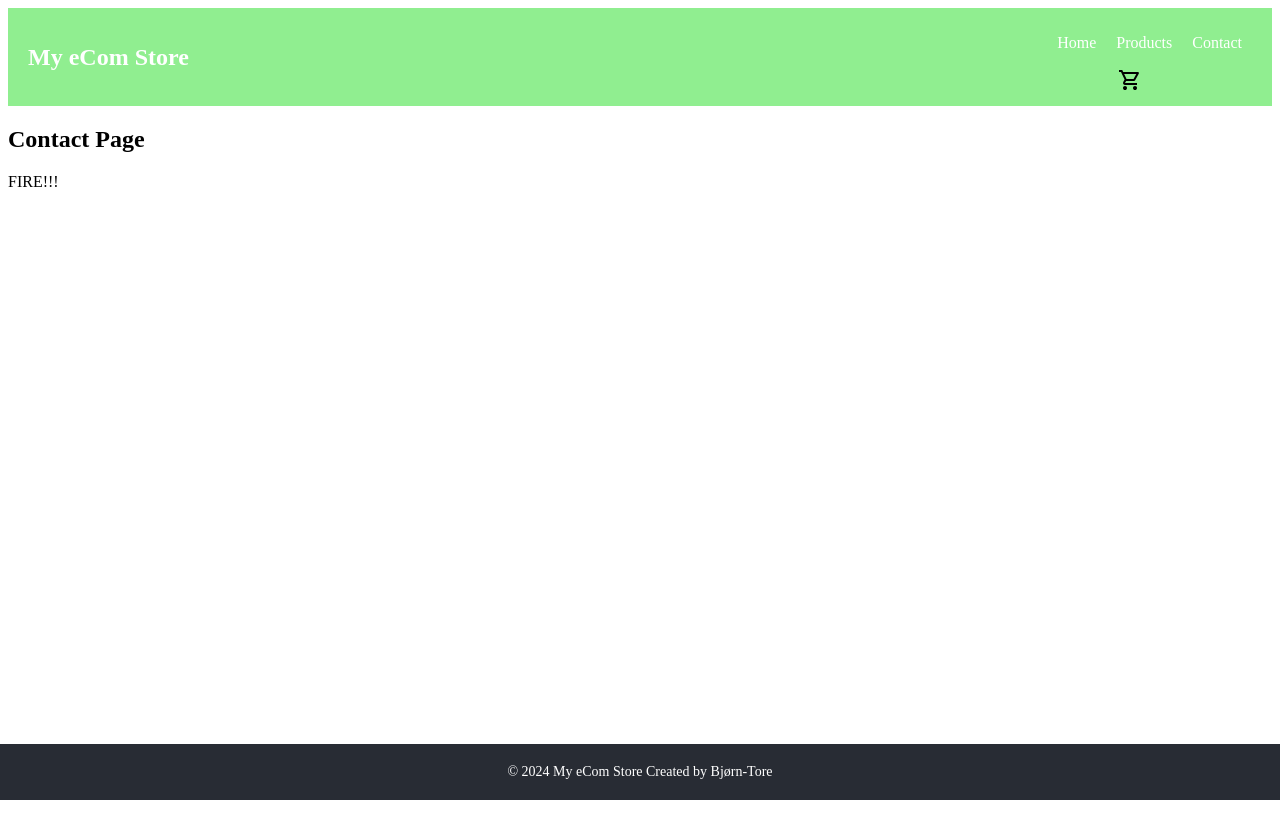
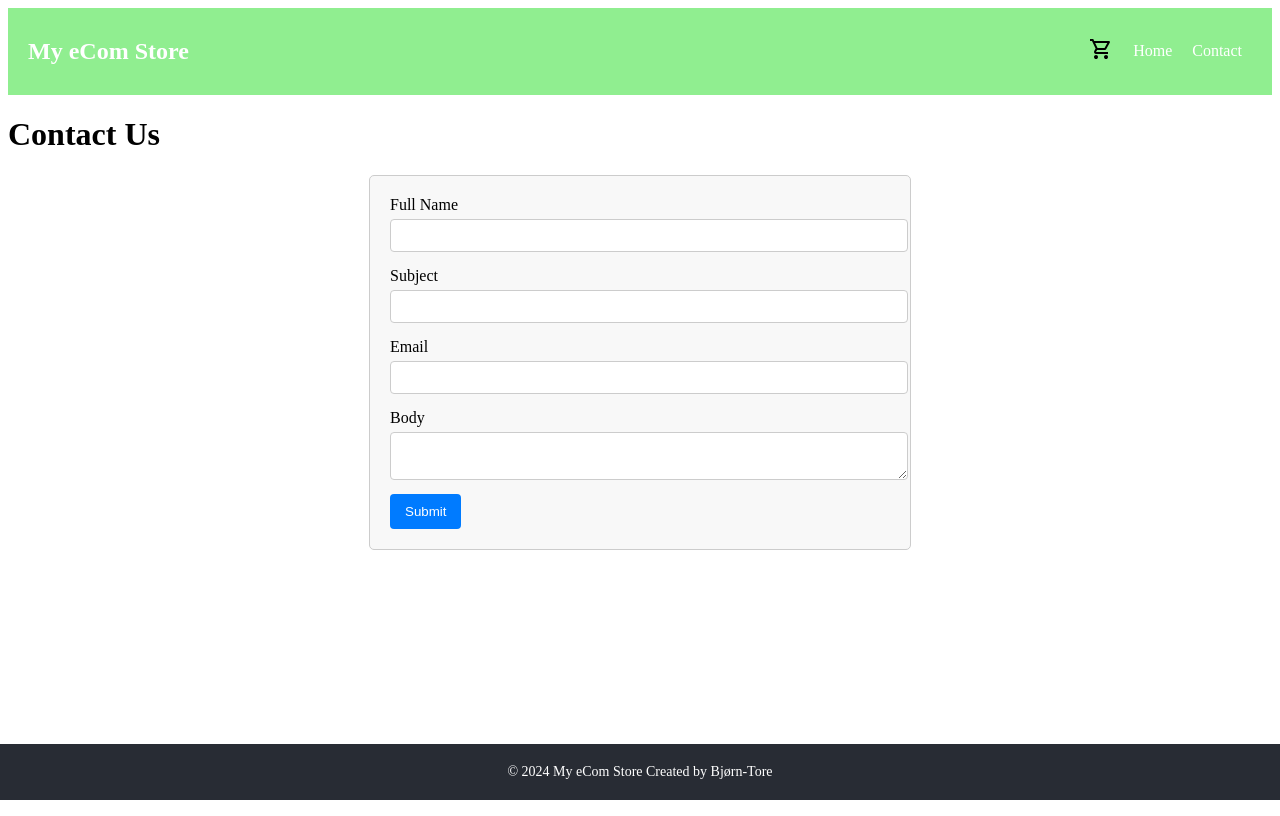
Before and after one commit to Bjonne696/Shopease-course-assignment-front-end-frameworks, a React (Create React App) app: page /contact in a window 1280 px wide. Built offline with nearby package versions, Linux system fonts and the light colour scheme.

Commit message:
implemented react-contact-form
Created the ContactPage functionality with react-contact-form. and updated the search functionality. Made sure the functionality of the application work, trough hard testing.

```diff
--- a/package.json
+++ b/package.json
@@ -9,6 +9,7 @@
     "@testing-library/user-event": "^13.5.0",
     "react": "^18.2.0",
     "react-dom": "^18.2.0",
+    "react-hook-form": "^7.49.2",
     "react-redux": "^9.0.4",
     "react-router-dom": "^6.21.1",
     "react-scripts": "5.0.1",
--- a/src/app/store.js
+++ b/src/app/store.js
@@ -1,7 +1,7 @@
 import { configureStore } from '@reduxjs/toolkit';
 import { combineReducers } from 'redux';
 import { persistStore, persistReducer } from 'redux-persist';
-import storage from 'redux-persist/lib/storage'; // defaults to localStorage for web
+import storage from 'redux-persist/lib/storage'; // Defaults to localStorage for web
 import cartReducer from '../features/cart/cartSlice';
 
 const rootReducer = combineReducers({
@@ -19,6 +19,13 @@ const persistedReducer = persistReducer(persistConfig, rootReducer);
 
 export const store = configureStore({
   reducer: persistedReducer,
+  middleware: (getDefaultMiddleware) =>
+    getDefaultMiddleware({
+      serializableCheck: {
+        // Ignore certain actions for serializable checks
+        ignoredActions: ['persist/PERSIST', 'persist/REHYDRATE']
+      }
+    }),
 });
 
 export const persistor = persistStore(store);
--- a/src/components/Header.jsx
+++ b/src/components/Header.jsx
@@ -49,22 +49,24 @@ const Header = () => {
     navigate('/checkout'); // Navigate to CheckoutPage
   };
 
+
+
   return (
     <HeaderWrapper>
       <Navigation>
         <h1>My eCom Store</h1>
-        <div>
-          <NavList>
-            <NavItem><NavLink href="/">Home</NavLink></NavItem>
-            <NavItem><NavLink href="/products">Products</NavLink></NavItem>
-            <NavItem><NavLink href="/contact">Contact</NavLink></NavItem>
-            {/* Add more navigation items as needed */}
-          </NavList>
-          <CartIcon itemCount={itemCount} onClick={handleCartClick} /> {/* Pass handleCartClick to CartIcon */}
-        </div>
+        <NavList>
+        <NavItem>
+            <CartIcon itemCount={itemCount} onClick={handleCartClick} />
+          </NavItem>
+          <NavItem><NavLink href="/">Home</NavLink></NavItem>
+          <NavItem><NavLink href="/contact">Contact</NavLink></NavItem>
+          {/* Add more navigation items as needed */}
+          {/* Wrap CartIcon in NavItem for styling consistency */}
+        </NavList>
       </Navigation>
     </HeaderWrapper>
   );
-};
+}
 
 export default Header;
--- a/src/pages/ContactPage.jsx
+++ b/src/pages/ContactPage.jsx
@@ -1,11 +1,112 @@
-import React from 'react';
+import React, { useState } from 'react';
+import { useForm } from 'react-hook-form';
+import styled from 'styled-components';
 
+// Styled components
+const Form = styled.form`
+  max-width: 500px;
+  margin: auto;
+  padding: 20px;
+  border: 1px solid #ccc;
+  border-radius: 5px;
+  background-color: #f8f8f8;
+`;
+
+const FormField = styled.div`
+  margin-bottom: 10px;
+`;
+
+const Label = styled.label`
+  display: block;
+  margin-bottom: 5px;
+`;
+
+const Input = styled.input`
+  width: 100%;
+  padding: 8px;
+  margin-bottom: 5px;
+  border: 1px solid #ccc;
+  border-radius: 4px;
+`;
+
+const TextArea = styled.textarea`
+  width: 100%;
+  padding: 8px;
+  border: 1px solid #ccc;
+  border-radius: 4px;
+  resize: vertical;
+`;
+
+const ErrorMessage = styled.p`
+  color: red;
+  font-size: 0.875em;
+  margin-top: 5px;
+`;
+
+const SubmitButton = styled.button`
+  background-color: #007bff;
+  color: white;
+  padding: 10px 15px;
+  border: none;
+  border-radius: 4px;
+  cursor: pointer;
+
+  &:hover {
+    background-color: #0056b3;
+  }
+`;
+
+const SuccessMessage = styled.p`
+  color: green;
+`;
+
+// ContactPage component
 const ContactPage = () => {
+  const [submitted, setSubmitted] = useState(false);
+  const {
+    register,
+    handleSubmit,
+    formState: { errors },
+    reset
+  } = useForm();
+
+  const onSubmit = (data) => {
+    console.log(data);
+    setSubmitted(true);
+    reset();
+  };
+
   return (
     <div>
-      <h2>Contact Page</h2>
-      <p>FIRE!!!</p>
-      {/* Content for contact page goes here */}
+      <h1>Contact Us</h1>
+      {submitted && <SuccessMessage>Form submitted successfully!</SuccessMessage>}
+      <Form onSubmit={handleSubmit(onSubmit)}>
+        <FormField>
+          <Label htmlFor="fullName">Full Name</Label>
+          <Input id="fullName" {...register('fullName', { required: true, minLength: 3 })} />
+          {errors.fullName && <ErrorMessage>Full name is required (min 3 characters).</ErrorMessage>}
+        </FormField>
+
+        <FormField>
+          <Label htmlFor="subject">Subject</Label>
+          <Input id="subject" {...register('subject', { required: true, minLength: 3 })} />
+          {errors.subject && <ErrorMessage>Subject is required (min 3 characters).</ErrorMessage>}
+        </FormField>
+
+        <FormField>
+          <Label htmlFor="email">Email</Label>
+          <Input id="email" type="email" {...register('email', { required: true, pattern: /^\S+@\S+$/i })} />
+          {errors.email && <ErrorMessage>A valid email is required.</ErrorMessage>}
+        </FormField>
+
+        <FormField>
+          <Label htmlFor="body">Body</Label>
+          <TextArea id="body" {...register('body', { required: true, minLength: 3 })} />
+          {errors.body && <ErrorMessage>Message body is required (min 3 characters).</ErrorMessage>}
+        </FormField>
+
+        <SubmitButton type="submit">Submit</SubmitButton>
+      </Form>
     </div>
   );
 };
--- a/src/pages/HomePage.jsx
+++ b/src/pages/HomePage.jsx
@@ -63,9 +63,11 @@ const HomePage = () => {
   };
 
   // Filtering products based on the search term
-  const filteredProducts = products.filter(product =>
-    product.title.toLowerCase().includes(searchTerm.toLowerCase())
-  );
+   const filteredProducts = products.filter(product => {
+    const titleMatch = product.title.toLowerCase().includes(searchTerm.toLowerCase());
+    const tagsMatch = product.tags.some(tag => tag.toLowerCase().includes(searchTerm.toLowerCase()));
+    return searchTerm === '' || titleMatch || tagsMatch;
+  });
 
   // Rendering the component
   return (
@@ -82,9 +84,14 @@ const HomePage = () => {
         <ProductCard key={product.id}>
           <h3>{product.title}</h3>
           <ProductImage src={product.imageUrl} alt={product.title} />
+          <p>Description:</p>
           <p>{product.description}</p>
+          <p>Tags:</p>
+          {/* Displaying product tags individually */}
+          {product.tags && product.tags.map(tag => (
+            <p key={tag}>{tag}</p> // Each tag as a separate paragraph
+          ))}
           <p>Price: ${product.price}</p>
-          {/* Link to navigate to the product's individual page */}
           <StyledLink to={`/products/${product.id}`}>View Product</StyledLink>
         </ProductCard>
       ))}
```
Also changed, not shown: src/App.jsx (line endings or trailing spaces), 1 other file (tests, documents, lock files or other folders).
